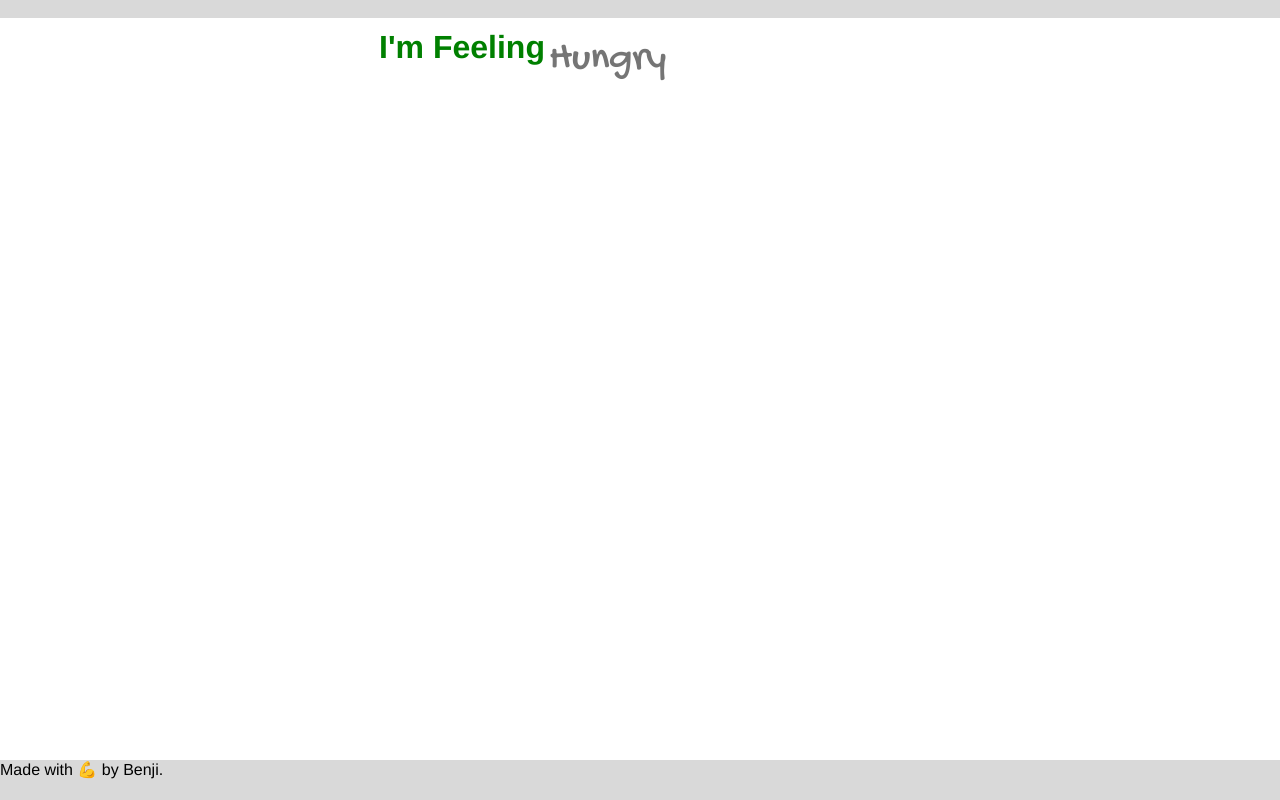
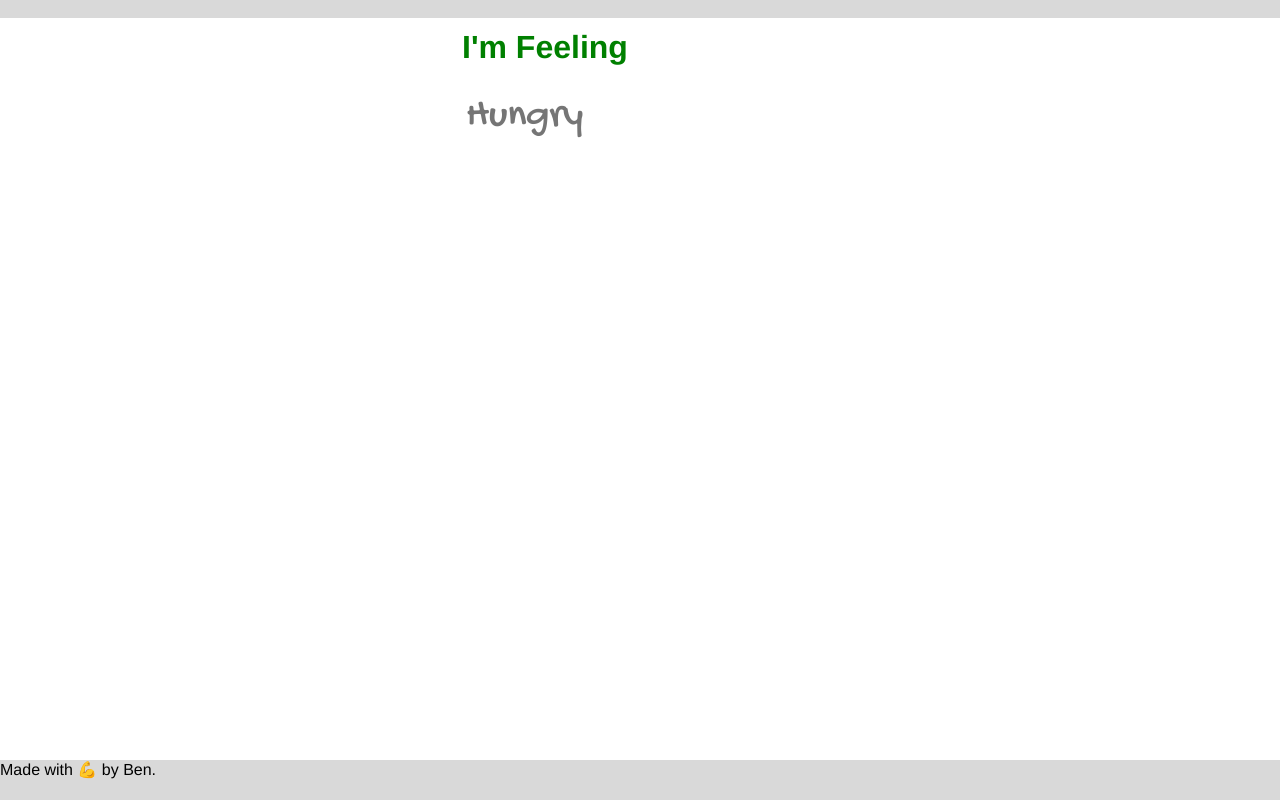
Before and after one commit to benalleng/I-m-Feeling-Hungry, a plain HTML site: page index.html in a window 1280 px wide. Drawn offline with nearby package versions, Linux system fonts and the light colour scheme.

Commit message:
WIP: MVP achieved

```diff
--- a/index.html
+++ b/index.html
@@ -18,8 +18,10 @@
 </head>
 <body>
     <header><br></header>
-    <h1 class="Feeling">I'm Feeling</h1>
-        <input type="text" placeholder="Hungry"/>
-    <footer>Made with &#x1F4AA; by Benji.</footer>
+    <main>
+        <h1 class="Feeling">I'm Feeling</h1>
+            <input type="text" placeholder="Hungry"/>
+    </main>
+    <footer>Made with &#x1F4AA; by Ben.</footer>
 </body>
 </html>
```
